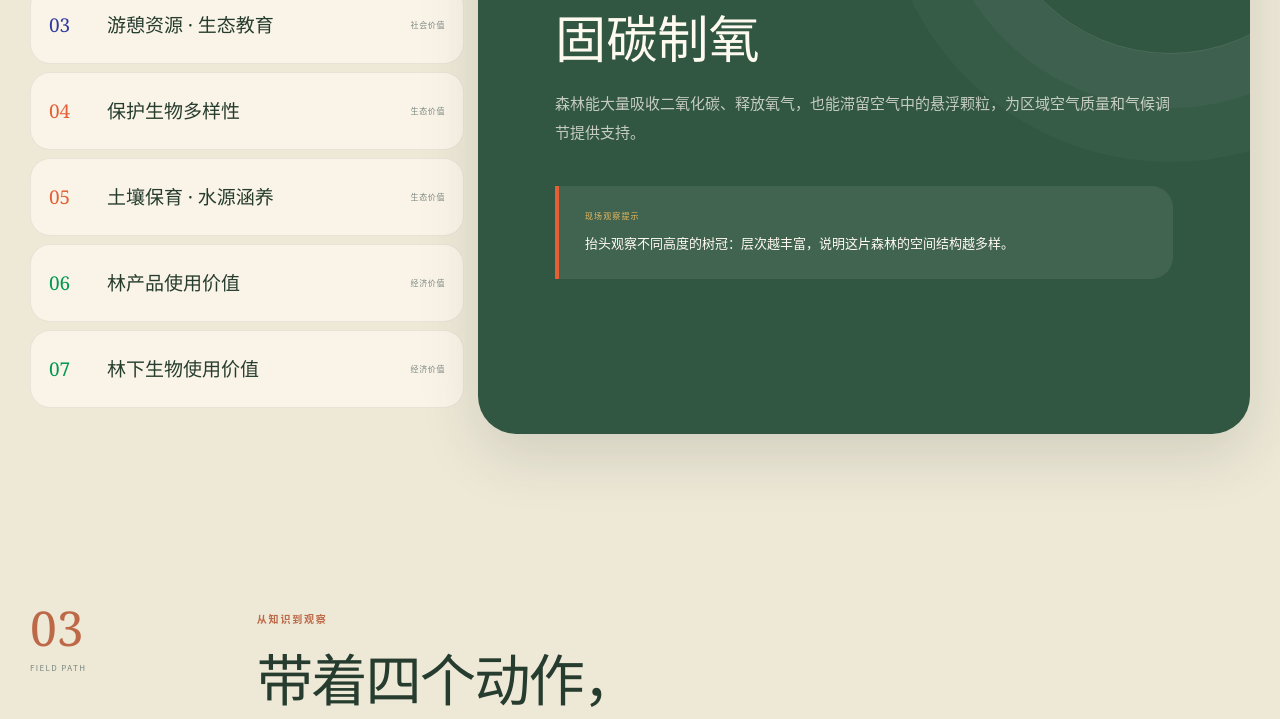
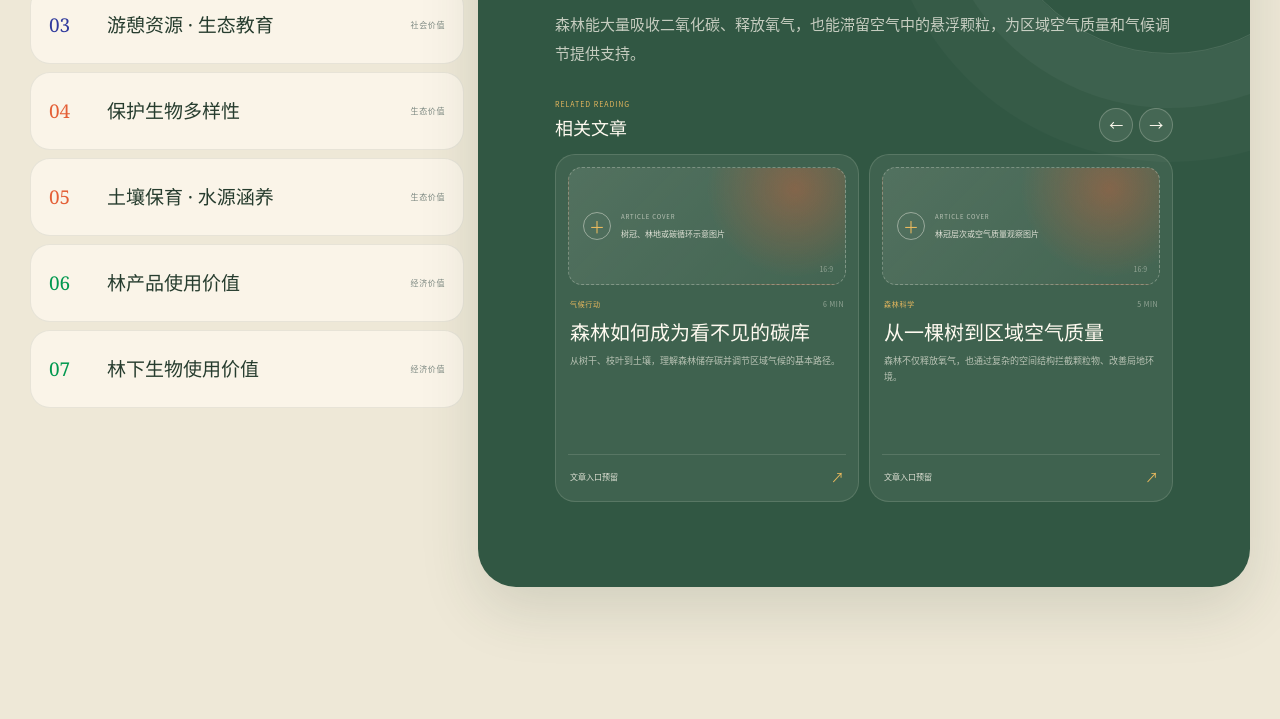
Before and after one commit to Adrian-stig/Yixun, a Next.js app: page /places/huangshan/forest in a window 1280 px wide. Shown: the part 3182-3901 px from the top of the page. Built offline with nearby package versions, Linux system fonts and the light colour scheme.

Commit message:
Add related article carousels to forest values

```diff
--- a/app/places/huangshan/HuangshanExperience.tsx
+++ b/app/places/huangshan/HuangshanExperience.tsx
@@ -7,13 +7,22 @@ import styles from "./huangshan.module.css";
 
 type ValueCategory = "生态价值" | "社会价值" | "经济价值";
 
+type RelatedArticle = {
+  id: string;
+  tag: string;
+  readTime: string;
+  title: string;
+  summary: string;
+  coverHint: string;
+};
+
 type ForestValue = {
   id: string;
   number: string;
   category: ValueCategory;
   title: string;
   description: string;
-  observation: string;
+  articles: RelatedArticle[];
   accent: string;
   mark: string;
 };
@@ -25,7 +34,10 @@ const forestValues: ForestValue[] = [
     category: "生态价值",
     title: "固碳制氧",
     description: "森林能大量吸收二氧化碳、释放氧气，也能滞留空气中的悬浮颗粒，为区域空气质量和气候调节提供支持。",
-    observation: "抬头观察不同高度的树冠：层次越丰富，说明这片森林的空间结构越多样。",
+    articles: [
+      { id: "carbon-store", tag: "气候行动", readTime: "6 MIN", title: "森林如何成为看不见的碳库", summary: "从树干、枝叶到土壤，理解森林储存碳并调节区域气候的基本路径。", coverHint: "树冠、林地或碳循环示意图片" },
+      { id: "air-quality", tag: "森林科学", readTime: "5 MIN", title: "从一棵树到区域空气质量", summary: "森林不仅释放氧气，也通过复杂的空间结构拦截颗粒物、改善局地环境。", coverHint: "林冠层次或空气质量观察图片" },
+    ],
     accent: "#e45f36",
     mark: "气",
   },
@@ -35,7 +47,10 @@ const forestValues: ForestValue[] = [
     category: "生态价值",
     title: "净化环境 · 防风固沙",
     description: "森林植被的根系能够稳固土壤、减少水土流失；树冠与林下植被共同减缓风力和雨水对地表的直接冲击。",
-    observation: "比较林内与裸露地面的土壤状态，寻找落叶层、根系与地表径流留下的痕迹。",
+    articles: [
+      { id: "roots-and-soil", tag: "土壤保护", readTime: "7 MIN", title: "根系怎样把土壤留在山坡上", summary: "从植物根系与土壤颗粒的关系，理解森林防风固沙和减少侵蚀的能力。", coverHint: "根系、坡地土壤或侵蚀对比图片" },
+      { id: "forest-after-rain", tag: "极端天气", readTime: "6 MIN", title: "暴雨之后，森林如何减缓地表径流", summary: "树冠、枯落物和根系共同作用，让雨水不再快速冲刷裸露地表。", coverHint: "雨后森林、径流或落叶层图片" },
+    ],
     accent: "#e45f36",
     mark: "土",
   },
@@ -45,7 +60,10 @@ const forestValues: ForestValue[] = [
     category: "社会价值",
     title: "游憩资源 · 生态教育",
     description: "森林既是重要的自然景观资源，也是公众认识生态系统、开展自然观察与环境教育的真实课堂。",
-    observation: "留意步道、解说牌和观景点：它们如何帮助人们亲近自然，同时减少对栖息地的打扰？",
+    articles: [
+      { id: "learning-on-trails", tag: "生态教育", readTime: "5 MIN", title: "让自然教育发生在真实步道上", summary: "观察解说系统、自然导师与在地场景如何共同构成一堂开放的生态课。", coverHint: "自然步道、解说牌或公众活动图片" },
+      { id: "low-impact-recreation", tag: "友善游憩", readTime: "6 MIN", title: "如何设计低干扰的森林游憩", summary: "在公众亲近自然与物种栖息需求之间，寻找更负责任的空间设计。", coverHint: "观景点、游径或低干扰设施图片" },
+    ],
     accent: "#303a9d",
     mark: "游",
   },
@@ -55,7 +73,10 @@ const forestValues: ForestValue[] = [
     category: "生态价值",
     title: "保护生物多样性",
     description: "森林为多种动物、植物和微生物提供栖息地，也是复杂食物网与生态关系长期演化的重要空间。",
-    observation: "尝试在不采集、不惊扰的前提下，记录三种不同的生命迹象：声音、足迹或叶片。",
+    articles: [
+      { id: "signs-of-life", tag: "自然观察", readTime: "6 MIN", title: "用声音、足迹和叶片读懂森林生命", summary: "不采集、不惊扰，也能通过环境线索记录一片森林的物种多样性。", coverHint: "动物足迹、叶片或声音记录图片" },
+      { id: "habitat-first", tag: "生物多样性", readTime: "8 MIN", title: "为什么完整栖息地比单一物种更重要", summary: "从食物网与物种关系出发，理解保护连续生态空间的长期意义。", coverHint: "复层森林、野生动物或栖息地图片" },
+    ],
     accent: "#e45f36",
     mark: "生",
   },
@@ -65,7 +86,10 @@ const forestValues: ForestValue[] = [
     category: "生态价值",
     title: "土壤保育 · 水源涵养",
     description: "植被与枯落物能够截留降雨、减缓地表径流，让水分逐渐渗入地下，并通过土壤和根系形成自然的水分调节系统。",
-    observation: "雨后观察坡面、溪沟与林下土壤，判断水是快速流走，还是被森林慢慢留下。",
+    articles: [
+      { id: "keep-the-rain", tag: "水源涵养", readTime: "7 MIN", title: "一场雨如何被森林慢慢留下", summary: "追踪降雨从树冠、地表到地下的旅程，看见森林天然的水分调节机制。", coverHint: "降雨、溪沟或林下土壤图片" },
+      { id: "forest-sponge", tag: "土壤生态", readTime: "6 MIN", title: "枯落物、土壤与地下水的关系", summary: "森林地表像一层缓慢吸水的海绵，影响渗透、径流与区域水循环。", coverHint: "枯落物层、土壤剖面或泉水图片" },
+    ],
     accent: "#e45f36",
     mark: "水",
   },
@@ -75,7 +99,10 @@ const forestValues: ForestValue[] = [
     category: "经济价值",
     title: "林产品使用价值",
     description: "在负责任的经营与利用方式下，木材及相关林产品可以形成长期经济价值，同时需要与森林更新和生态承载力保持平衡。",
-    observation: "思考一件木制品的来源：它是否可追溯、可持续，并在使用结束后继续循环？",
+    articles: [
+      { id: "traceable-timber", tag: "责任消费", readTime: "6 MIN", title: "一件木制品的可持续来源", summary: "从原料追溯、森林经营到产品使用，认识负责任木材的完整链条。", coverHint: "木制品、林业经营或溯源标签图片" },
+      { id: "use-and-renewal", tag: "森林经营", readTime: "7 MIN", title: "森林利用与更新如何保持平衡", summary: "经济价值并不等于过度采伐，关键在于利用尺度、更新速度与生态承载力。", coverHint: "森林经营、更新林或木材加工图片" },
+    ],
     accent: "#00984f",
     mark: "木",
   },
@@ -85,7 +112,10 @@ const forestValues: ForestValue[] = [
     category: "经济价值",
     title: "林下生物使用价值",
     description: "森林中的动物、植物与微生物也具有食用、药用和研究价值，例如木耳与菌菇等林下资源。",
-    observation: "不要采摘。尝试记录林下物种与环境之间的关系，并询问当地人如何理解和利用这些资源。",
+    articles: [
+      { id: "understory-economy", tag: "林下经济", readTime: "6 MIN", title: "菌菇之外：森林里还有哪些地方产品", summary: "认识林下植物、微生物与地方知识如何转化为多样而克制的生计价值。", coverHint: "菌菇、林下植物或地方产品图片" },
+      { id: "observe-without-picking", tag: "友善观察", readTime: "5 MIN", title: "不采集，也能认识林下生物", summary: "用拍摄、记录与访谈替代采摘，在保护环境的同时理解资源利用方式。", coverHint: "林下物种、观察记录或社区访谈图片" },
+    ],
     accent: "#00984f",
     mark: "菌",
   },
@@ -164,6 +194,7 @@ type HuangshanExperienceProps = {
 export default function HuangshanExperience({ view }: HuangshanExperienceProps) {
   const isForest = view === "forest";
   const challengeRailRef = useRef<HTMLDivElement>(null);
+  const relatedRailRef = useRef<HTMLDivElement>(null);
   const [activeCategory, setActiveCategory] = useState<(typeof categories)[number]>("全部价值");
   const [activeValue, setActiveValue] = useState(forestValues[0].id);
   const [lightboxOpen, setLightboxOpen] = useState(false);
@@ -246,6 +277,10 @@ export default function HuangshanExperience({ view }: HuangshanExperienceProps)
     return () => window.clearTimeout(timeout);
   }, [actionNotice]);
 
+  useEffect(() => {
+    if (relatedRailRef.current) relatedRailRef.current.scrollLeft = 0;
+  }, [activeValue]);
+
   const chooseCategory = (category: (typeof categories)[number]) => {
     setActiveCategory(category);
     const firstMatch = forestValues.find((item) => category === "全部价值" || item.category === category);
@@ -265,6 +300,14 @@ export default function HuangshanExperience({ view }: HuangshanExperienceProps)
 
   const scrollChallenges = (direction: -1 | 1) => {
     const rail = challengeRailRef.current;
+    const firstCard = rail?.querySelector<HTMLElement>("article");
+    if (!rail || !firstCard) return;
+    const gap = Number.parseFloat(window.getComputedStyle(rail).columnGap || "0");
+    rail.scrollBy({ left: direction * (firstCard.offsetWidth + gap), behavior: "smooth" });
+  };
+
+  const scrollRelatedArticles = (direction: -1 | 1) => {
+    const rail = relatedRailRef.current;
     const firstCard = rail?.querySelector<HTMLElement>("article");
     if (!rail || !firstCard) return;
     const gap = Number.parseFloat(window.getComputedStyle(rail).columnGap || "0");
@@ -570,7 +613,7 @@ export default function HuangshanExperience({ view }: HuangshanExperienceProps)
         <div className={styles.valueIntro}>
           <span className={styles.eyebrow}>点击探索</span>
           <h2>一片森林，<br />正在创造哪些价值？</h2>
-          <p>选择价值类别与观察线索，理解图中的每一条关系，并获得一条可以在现场完成的观察提示。</p>
+          <p>选择价值类别与线索，理解图中的每一条关系，并通过相关文章继续深入阅读。</p>
         </div>
 
         <div className={styles.categoryTabs} role="tablist" aria-label="森林价值分类">
@@ -610,9 +653,46 @@ export default function HuangshanExperience({ view }: HuangshanExperienceProps)
             <span>{currentValue.number} · {currentValue.category}</span>
             <h3>{currentValue.title}</h3>
             <p>{currentValue.description}</p>
-            <div className={styles.observationPrompt}>
-              <small>现场观察提示</small>
-              <strong>{currentValue.observation}</strong>
+            <div className={styles.relatedArticles}>
+              <div className={styles.relatedHeading}>
+                <div>
+                  <small>RELATED READING</small>
+                  <strong>相关文章</strong>
+                </div>
+                <div>
+                  <button type="button" onClick={() => scrollRelatedArticles(-1)} aria-label="查看上一篇相关文章">←</button>
+                  <button type="button" onClick={() => scrollRelatedArticles(1)} aria-label="查看下一篇相关文章">→</button>
+                </div>
+              </div>
+              <div
+                className={styles.relatedRail}
+                ref={relatedRailRef}
+                tabIndex={0}
+                aria-label={`${currentValue.title}相关文章走马灯`}
+              >
+                {currentValue.articles.map((article) => (
+                  <article className={styles.relatedCard} key={article.id}>
+                    <div className={styles.articleCover}>
+                      <span>＋</span>
+                      <small>ARTICLE COVER</small>
+                      <strong>{article.coverHint}</strong>
+                      <i>16:9</i>
+                    </div>
+                    <div className={styles.articleMeta}>
+                      <span>{article.tag}</span>
+                      <small>{article.readTime}</small>
+                    </div>
+                    <h4>{article.title}</h4>
+                    <p>{article.summary}</p>
+                    <button
+                      type="button"
+                      onClick={() => setActionNotice(`「${article.title}」文章入口已预留，接入正式链接后即可阅读`)}
+                    >
+                      文章入口预留 <span>↗</span>
+                    </button>
+                  </article>
+                ))}
+              </div>
             </div>
           </article>
         </div>
@@ -706,7 +786,7 @@ export default function HuangshanExperience({ view }: HuangshanExperienceProps)
         </div>
       )}
 
-      {!isForest && actionNotice && <div className={styles.actionNotice} role="status">{actionNotice}</div>}
+      {actionNotice && <div className={styles.actionNotice} role="status">{actionNotice}</div>}
     </main>
   );
 }
--- a/app/places/huangshan/huangshan.module.css
+++ b/app/places/huangshan/huangshan.module.css
@@ -1579,7 +1579,7 @@
   position: sticky;
   top: 104px;
   display: flex;
-  min-height: 620px;
+  min-height: 760px;
   align-self: start;
   flex-direction: column;
   justify-content: center;
@@ -1645,29 +1645,210 @@
   line-height: 1.9;
 }
 
-.observationPrompt {
+.relatedArticles {
   position: relative;
-  display: flex;
-  max-width: 640px;
+  z-index: 2;
+  min-width: 0;
+  margin-top: 32px;
+}
+
+.relatedHeading {
+  display: flex;
+  align-items: flex-end;
+  justify-content: space-between;
+  gap: 16px;
+  margin-bottom: 12px;
+}
+
+.relatedHeading > div:first-child {
+  display: flex;
   flex-direction: column;
-  margin-top: 40px;
-  padding: 24px 26px;
-  border-left: 4px solid var(--value-accent);
-  border-radius: 0 22px 22px 0;
+  gap: 5px;
+}
+
+.relatedHeading small {
+  color: var(--sun);
+  font-size: 7px;
+  letter-spacing: 0.14em;
+}
+
+.relatedHeading strong {
+  font-family: var(--display), "STSong", serif;
+  font-size: 18px;
+  font-weight: 500;
+}
+
+.relatedHeading > div:last-child {
+  display: flex;
+  gap: 6px;
+}
+
+.relatedHeading button {
+  display: inline-flex;
+  width: 34px;
+  height: 34px;
+  align-items: center;
+  justify-content: center;
+  padding: 0;
+  border: 1px solid rgba(255, 250, 240, 0.22);
+  border-radius: 50%;
   background: rgba(255, 250, 240, 0.08);
-}
-
-.observationPrompt small {
+  color: var(--cream);
+  font-size: 14px;
+}
+
+.relatedHeading button:hover {
+  border-color: var(--value-accent);
+  background: rgba(255, 250, 240, 0.14);
+}
+
+.relatedRail {
+  display: grid;
+  grid-auto-columns: minmax(250px, 78%);
+  grid-auto-flow: column;
+  gap: 10px;
+  padding: 0 0 8px;
+  overflow-x: auto;
+  overscroll-behavior-inline: contain;
+  scroll-behavior: smooth;
+  scroll-snap-type: inline mandatory;
+  scrollbar-color: rgba(255, 250, 240, 0.3) transparent;
+  scrollbar-width: thin;
+  touch-action: pan-x;
+}
+
+.relatedRail::-webkit-scrollbar {
+  height: 4px;
+}
+
+.relatedRail::-webkit-scrollbar-thumb {
+  border-radius: 999px;
+  background: rgba(255, 250, 240, 0.3);
+}
+
+.relatedRail:focus-visible {
+  border-radius: 18px;
+  outline: 2px solid var(--sun);
+  outline-offset: 4px;
+}
+
+.relatedCard {
+  display: flex;
+  min-height: 348px;
+  flex-direction: column;
+  padding: 12px;
+  border: 1px solid rgba(255, 250, 240, 0.13);
+  border-radius: 20px;
+  background: rgba(255, 250, 240, 0.07);
+  color: var(--cream);
+  scroll-snap-align: start;
+}
+
+.articleCover {
+  position: relative;
+  display: grid;
+  min-height: 118px;
+  grid-template-columns: auto 1fr;
+  gap: 7px 10px;
+  align-content: center;
+  align-items: center;
+  padding: 14px;
+  border: 1px dashed rgba(255, 250, 240, 0.28);
+  border-radius: 14px;
+  background:
+    radial-gradient(circle at 82% 18%, color-mix(in srgb, var(--value-accent) 38%, transparent), transparent 36%),
+    linear-gradient(135deg, rgba(255, 250, 240, 0.1), rgba(255, 250, 240, 0.025));
+}
+
+.articleCover > span {
+  display: inline-flex;
+  width: 28px;
+  height: 28px;
+  grid-row: 1 / 3;
+  align-items: center;
+  justify-content: center;
+  border: 1px solid rgba(255, 250, 240, 0.42);
+  border-radius: 50%;
   color: var(--sun);
+  font-size: 16px;
+}
+
+.articleCover small {
+  color: rgba(255, 250, 240, 0.62);
+  font-size: 6px;
+  letter-spacing: 0.14em;
+}
+
+.articleCover strong {
+  max-width: 250px;
+  color: rgba(255, 250, 240, 0.82);
   font-size: 8px;
-  letter-spacing: 0.14em;
-}
-
-.observationPrompt strong {
-  margin-top: 10px;
+  font-weight: 500;
+  line-height: 1.5;
+}
+
+.articleCover > i {
+  position: absolute;
+  right: 12px;
+  bottom: 9px;
+  color: rgba(255, 250, 240, 0.42);
+  font-size: 7px;
+  font-style: normal;
+}
+
+.articleMeta {
+  display: flex;
+  align-items: center;
+  justify-content: space-between;
+  gap: 12px;
+  margin: 14px 2px 0;
+}
+
+.articleMeta span {
+  color: var(--sun);
+  font-size: 7px;
+  letter-spacing: 0.1em;
+}
+
+.articleMeta small {
+  color: rgba(255, 250, 240, 0.45);
+  font-size: 7px;
+  letter-spacing: 0.08em;
+}
+
+.relatedCard h4 {
+  margin: 10px 2px 7px;
+  font-family: var(--display), "STSong", serif;
+  font-size: 20px;
+  font-weight: 500;
+  line-height: 1.35;
+}
+
+.relatedCard > p {
+  margin: 0 2px;
+  color: rgba(255, 250, 240, 0.64);
+  font-size: 9px;
+  line-height: 1.7;
+}
+
+.relatedCard > button {
+  display: flex;
+  align-items: center;
+  justify-content: space-between;
+  gap: 12px;
+  margin-top: auto;
+  padding: 12px 2px 2px;
+  border: 0;
+  border-top: 1px solid rgba(255, 250, 240, 0.13);
+  background: transparent;
+  color: rgba(255, 250, 240, 0.84);
+  font-size: 8px;
+  text-align: left;
+}
+
+.relatedCard > button span {
+  color: var(--sun);
   font-size: 13px;
-  font-weight: 500;
-  line-height: 1.7;
 }
 
 .fieldSection {
@@ -1978,7 +2159,7 @@
   .valueDetail {
     position: relative;
     top: auto;
-    min-height: 540px;
+    min-height: 720px;
   }
 
   .journeyGrid {
@@ -2338,9 +2519,13 @@
   }
 
   .valueDetail {
-    min-height: 560px;
+    min-height: 700px;
     padding: 44px 26px;
     border-radius: 28px;
+  }
+
+  .relatedRail {
+    grid-auto-columns: minmax(238px, 88%);
   }
 
   .valueMark {
@@ -2430,7 +2615,8 @@
 }
 
 @media (prefers-reduced-motion: reduce) {
-  .challengeRail {
+  .challengeRail,
+  .relatedRail {
     scroll-behavior: auto;
   }
 
```
